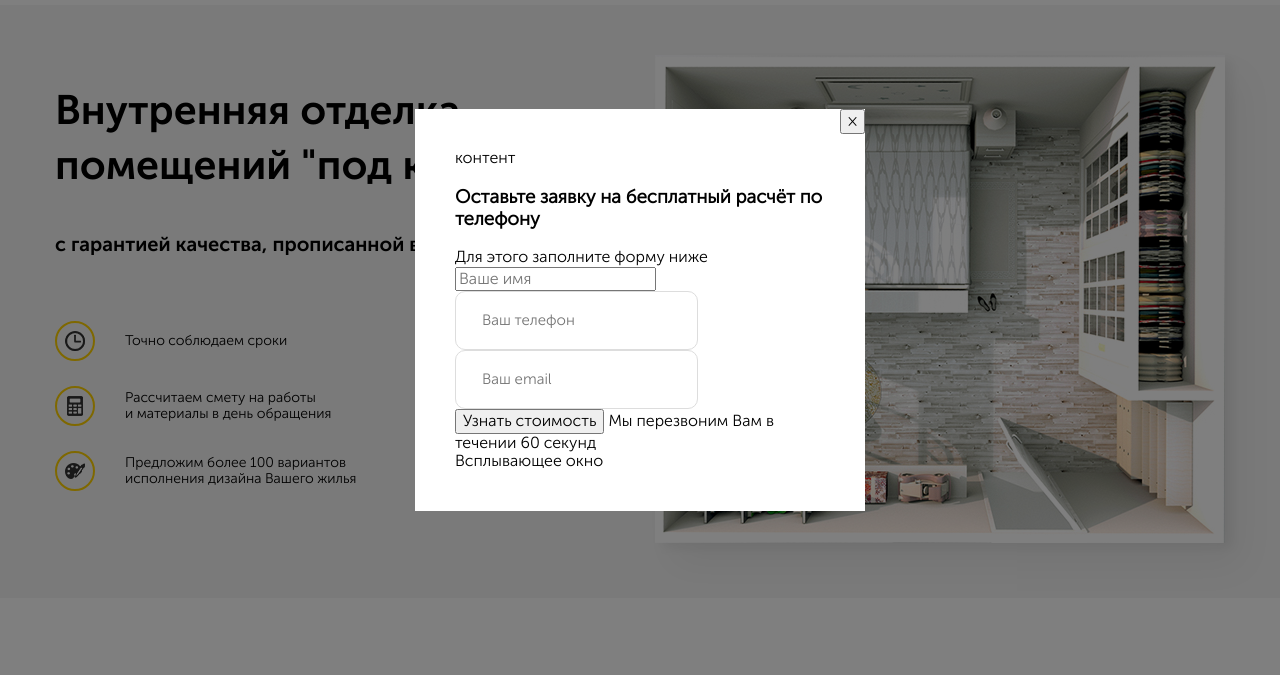
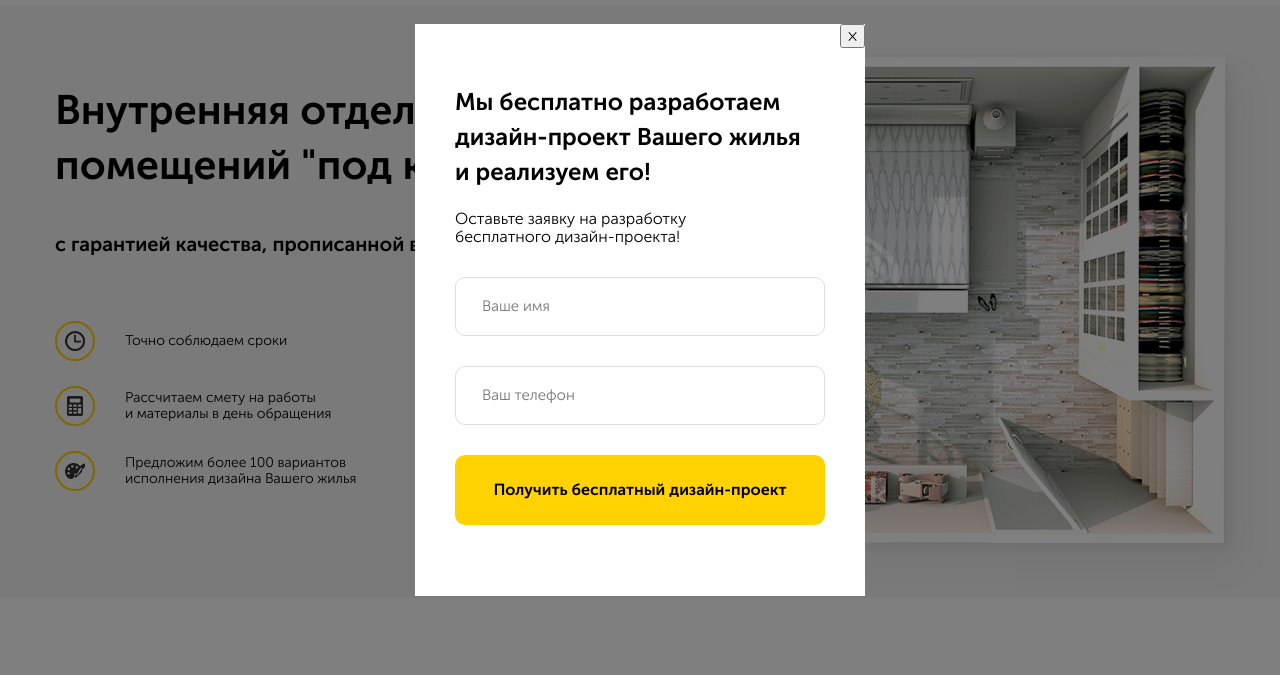
Before and after one commit to Samoiloff90/repair, a plain HTML site: page index.html in a window 1280 px wide. Both pictures are taken after a click on the button "Перезвоните мне". Shown: the part 90-765 px from the top of the page. Drawn offline with nearby package versions, Linux system fonts and the light colour scheme.

Commit message:
Правки по замечаниям

```diff
--- a/Sass/_interface.sass
+++ b/Sass/_interface.sass
@@ -30,12 +30,12 @@ img
     border: none
     outline: none
 .section
-  padding: 60px 0 92px
+  padding: 100px 0 100px
   &-title
     font-size: 24px
     +bold
     text-align: center
-    max-width: 700px
+    max-width: 800px
   &-subtitle
     display: block
     font-size: 16px
--- a/Sass/blocks/_modal.sass
+++ b/Sass/blocks/_modal.sass
@@ -1,3 +1,5 @@
+input
+  width: 100%
 .modal
   position: fixed
   left: 0
@@ -7,6 +9,8 @@
   background-color: rgba(#000000, 0.5)
   display: flex
   display: none
+  &__input
+    width: 100%
   &_active
     display: flex
   &-dialog
--- a/Sass/blocks/_offer.sass
+++ b/Sass/blocks/_offer.sass
@@ -70,6 +70,7 @@
       +bold
 @media (max-width: 1200px)
   .offer
+    padding: 60px 0 92px
     background-size: cover
     &__title
       width: 100%
--- a/Sass/blocks/_portfolio.sass
+++ b/Sass/blocks/_portfolio.sass
@@ -5,6 +5,7 @@
     margin: auto
     margin-bottom: 100px
     font-size: 30px
+    line-height: 45px
     +bold
   &__arrows
     max-width: 120px
--- a/Sass/blocks/_price.sass
+++ b/Sass/blocks/_price.sass
@@ -3,6 +3,8 @@
   &__title
     margin: auto
     margin-bottom: 58px
+    font-size: 30px
+    line-height: 45px
   &__subtitle
     margin-bottom: 59px
     text-align: center
--- a/index.html
+++ b/index.html
@@ -130,7 +130,7 @@
     <section class="section portfolio">
       <div class="container">
         <h2 class="section-title portfolio__title">
-          Работая с 2007 года, мы сделали более 500 ремонтов в квартирах и домах
+          Работая с 2007 года, <br> мы сделали более 500 ремонтов в квартирах и домах
         </h2>
         <div class="slider">
           <div class="slider__item"><img class="slider__image" src="img/portfolio/slider_1.jpg" alt="картинка"></div>
@@ -205,7 +205,7 @@
                 Отделка офисных помещений
               </h4>
               <!-- /.card__title -->
-              <a href="#" class="card__link">Узнать цены</a>
+              <a href="#" data-target="office" class="card__link">Узнать цены</a>
               <!-- /.card__link -->
             </div>
             <!-- /.card__text -->
@@ -219,7 +219,7 @@
                 Ремонт в новостройках
               </h4>
               <!-- /.card__title -->
-              <a href="#" class="card__link">Узнать цены</a>
+              <a href="#" data-target="living" class="card__link">Узнать цены</a>
               <!-- /.card__link -->
             </div>
             <!-- /.card__text -->
@@ -233,7 +233,7 @@
                 Ремонт кухонь
               </h4>
               <!-- /.card__title -->
-              <a href="#" class="card__link">Узнать цены</a>
+              <a href="#" data-target="bath" class="card__link">Узнать цены</a>
               <!-- /.card__link -->
             </div>
             <!-- /.card__text -->
@@ -341,30 +341,25 @@
       </button>
       <div class="modal-column">
         <div class="modal-content">
-          контент
+          <h2 class="section-title offer__title">
+            Мы бесплатно разработаем дизайн-проект Вашего жилья и реализуем его!
+          </h2>
+          <!-- /.section-title -->
+          <span class="section-subtitle offer__subtitle">
+            Оставьте заявку на разработку бесплатного дизайн-проекта!
+          </span>
+          <!-- /.section-subtitle -->
+          <form action="#" id="offer-form" class="form offer__form">
+            <input type="text" name="username" class="input offer__input modal__input" placeholder="Ваше имя">
+            <input type="tel" name="userphone" class="input offer__input modal__input" placeholder="Ваш телефон">
+            <button class="button offer__button">
+              Получить бесплатный дизайн-проект
+            </button>
+          </form>
         </div>
       </div>
-      <div class="modal-column">
-        <h3 class="form__title">
-          Оставьте заявку на бесплатный расчёт по телефону
-        </h3>
-        <span class="form__subtitle">
-          Для этого заполните форму ниже
-        </span>
-        <form action="#">
-          <input type="text" name="username" class="inpup brif__input" placeholder="Ваше имя">
-          <input type="tel" name="phone" class="input brif__input phone" placeholder="Ваш телефон">
-          <input type="email" name="email" class="input brif__input" placeholder="Ваш email">
-          <button class="buttom brif__description">
-            Узнать стоимость
-          </button>
-          <span class="form__description">
-            Мы перезвоним Вам в течении 60 секунд
-          </span>
-        </form>
-      </div>
       <div class="modal-dialog__title">
-        Всплывающее окно
+        <!-- Всплывающее окно -->
       </div>
     </div>
     <!-- /.modal-dialog -->
--- a/js/modal.js
+++ b/js/modal.js
@@ -2,9 +2,17 @@ $(document).ready(function() {
   var button = $('#button');
   var modal = $('#modal');
   var close = $('#close');
+  var cardlink = $('.card__link');
 
   button.on('click', function () {
     modal.addClass('modal_active');
+  });
+
+  cardLink.on('click', function (event) {
+    event.preventDefault();
+    modal.addClass('modal_active');
+    var target = $(this).attr('data-target');
+    console.log(target)
   });
 
   close.on('click', function () {
```
Also changed, not shown: living.html (added, +1 -0 lines), office.html (added, +1 -0 lines), bath.html (added), css/style.css.
